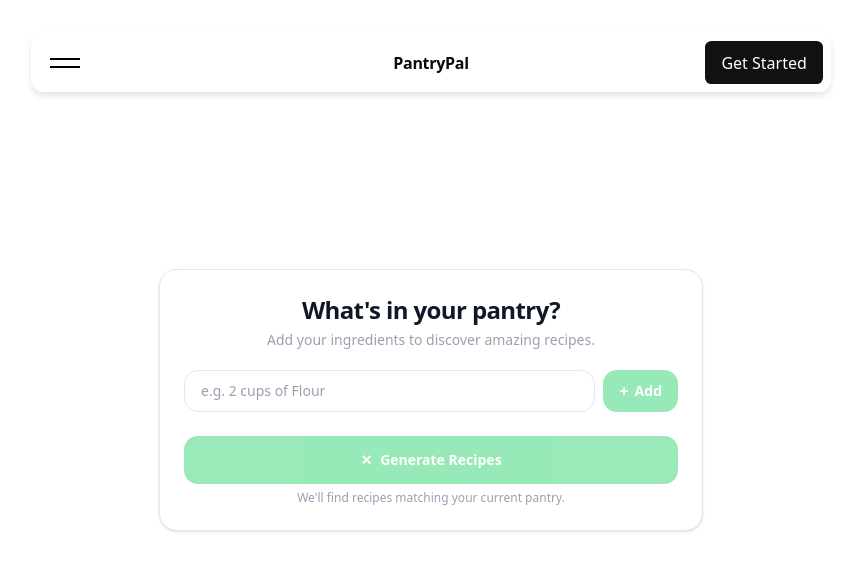
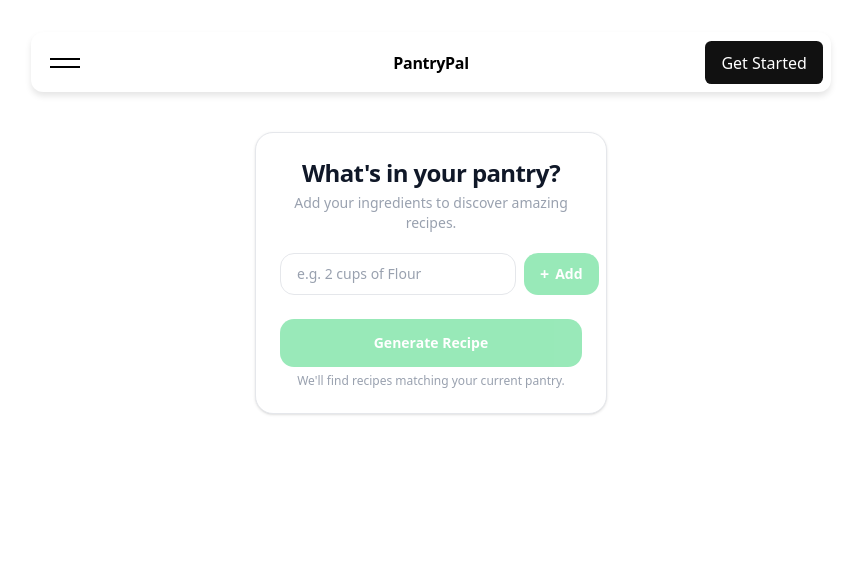
Before and after one commit to aaf1007/PantryPal, a React (Vite) app in the folder client/: page /ingredients in a window 1280 px wide. Shown: the top 570 px of the page, without its empty margins (209-1070 px from the left). Built offline with nearby package versions, Linux system fonts and the light colour scheme.

Commit message:
feat(client): refactor ingredient input flow and overhaul UI routing

```diff
--- a/client/package.json
+++ b/client/package.json
@@ -21,6 +21,7 @@
     "react": "^19.2.0",
     "react-dom": "^19.2.0",
     "react-icons": "^5.6.0",
+    "react-router-dom": "^7.13.1",
     "shadcn": "^4.0.5",
     "tailwind-merge": "^3.5.0",
     "tw-animate-css": "^1.4.0"
--- a/client/src/App.tsx
+++ b/client/src/App.tsx
@@ -1,11 +1,19 @@
-import IngredientsCall from './components/IngredientsCall'
+import { Route, Routes } from 'react-router-dom'
+import NavBar from './layouts/NavBar'
+import HomePage from './pages/HomePage'
+import IngredientsPage from './pages/IngredientsPage'
 
 function App() {
-
   return (
-    <div className="flex justify-center items-center h-dvh">
-      <IngredientsCall/>
-    </div>
+    <>
+      <NavBar />
+      <main>
+        <Routes>
+          <Route path="/" element={<HomePage />} />
+          <Route path="/ingredients" element={<IngredientsPage />} />
+        </Routes>
+      </main>
+    </>
   )
 }
 
--- a/client/src/components/IngredientsCall.tsx
+++ b/client/src/components/IngredientsCall.tsx
@@ -1,4 +1,4 @@
-import { useRef, useState } from "react";
+import { useEffect, useRef, useState } from "react";
 
 type RecipeResponse = {
   title: string;
@@ -7,47 +7,32 @@ type RecipeResponse = {
   estimatedTime: number;
 };
 
-/** Main pantry card — search ingredients, build a list, generate a recipe */
 export default function IngredientsCall() {
-  const [searchQuery, setSearchQuery] = useState("");
-  const [searchResults, setSearchResults] = useState<string[]>([]);
+  const [input, setInput] = useState("");
   const [selectedIngredients, setSelectedIngredients] = useState<string[]>([]);
-  const [isSearching, setIsSearching] = useState(false);
-  const [searchError, setSearchError] = useState<string | null>(null);
-  const [hasSearched, setHasSearched] = useState(false);
-
   const [recipe, setRecipe] = useState<RecipeResponse | null>(null);
   const [isGenerating, setIsGenerating] = useState(false);
   const [generateError, setGenerateError] = useState<string | null>(null);
+  const [recipeVisible, setRecipeVisible] = useState(false);
 
   const inputRef = useRef<HTMLInputElement>(null);
-  /** Fetch ingredient suggestions from the backend for the current query */
-  async function handleSearchSubmit(e: React.FormEvent) {
+
+  useEffect(() => {
+    if (recipe) {
+      const id = requestAnimationFrame(() => setRecipeVisible(true));
+      return () => cancelAnimationFrame(id);
+    }
+    setRecipeVisible(false);
+  }, [recipe]);
+
+  /** Add the typed ingredient to the list, ignoring duplicates and empty values */
+  function handleAddIngredient(e: React.FormEvent) {
     e.preventDefault();
-    const trimmed = searchQuery.trim();
-    if (!trimmed) return;
-
-    setIsSearching(true);
-    setSearchError(null);
-    setHasSearched(true);
-
-    try {
-      const res = await fetch(`/api/ingredients/search?query=${encodeURIComponent(trimmed)}`);
-      if (!res.ok) throw new Error("Search failed");
-      const data: string[] = await res.json();
-      setSearchResults(data);
-    } catch {
-      setSearchError("Could not fetch ingredients. Try again.");
-      setSearchResults([]);
-    } finally {
-      setIsSearching(false);
-    }
-  }
-
-  /** Add an ingredient to the selected list, ignoring duplicates */
-  function handleAddIngredient(ingredient: string) {
-    if (selectedIngredients.includes(ingredient)) return;
-    setSelectedIngredients((prev) => [...prev, ingredient]);
+    const trimmed = input.trim();
+    if (!trimmed || selectedIngredients.includes(trimmed)) return;
+    setSelectedIngredients((prev) => [...prev, trimmed]);
+    setInput("");
+    inputRef.current?.focus();
   }
 
   /** Remove an ingredient from the selected list */
@@ -58,7 +43,6 @@ export default function IngredientsCall() {
   /** Post the selected ingredients to the recipe generator */
   async function handleGenerateRecipe() {
     if (selectedIngredients.length === 0) return;
-
     setIsGenerating(true);
     setGenerateError(null);
     setRecipe(null);
@@ -69,9 +53,8 @@ export default function IngredientsCall() {
         headers: { "Content-Type": "application/json" },
         body: JSON.stringify({ ingredients: selectedIngredients }),
       });
-      if (!res.ok) throw new Error("Generation failed");
-      const data: RecipeResponse = await res.json();
-      setRecipe(data);
+      if (!res.ok) throw new Error();
+      setRecipe(await res.json());
     } catch {
       setGenerateError("Could not generate recipe. Try again.");
     } finally {
@@ -80,9 +63,14 @@ export default function IngredientsCall() {
   }
 
   return (
-    <div className="w-full max-w-xl px-4">
+    <div
+      className={[
+        "flex items-start gap-4 w-full px-4 transition-[max-width] duration-500 ease-out",
+        recipe ? "flex-row max-w-4xl" : "flex-col max-w-sm",
+      ].join(" ")}
+    >
       {/* Picker card */}
-      <div className="bg-white border border-gray-200 rounded-2xl shadow-sm p-6 flex flex-col gap-5">
+      <div className="bg-white border border-gray-200 rounded-2xl shadow-sm p-6 flex flex-col gap-5 w-full lg:max-w-sm shrink-0">
         {/* Header */}
         <div className="text-center">
           <h1 className="text-2xl font-bold text-gray-900 tracking-tight">
@@ -93,59 +81,25 @@ export default function IngredientsCall() {
           </p>
         </div>
 
-        {/* Search row */}
-        <form onSubmit={handleSearchSubmit} className="flex gap-2">
+        {/* Input row */}
+        <form onSubmit={handleAddIngredient} className="flex gap-2">
           <input
             ref={inputRef}
             type="text"
-            value={searchQuery}
-            onChange={(e) => setSearchQuery(e.target.value)}
+            value={input}
+            onChange={(e) => setInput(e.target.value)}
             placeholder="e.g. 2 cups of Flour"
             className="flex-1 border border-gray-200 rounded-xl px-4 py-2.5 text-sm text-gray-800 placeholder-gray-400 outline-none focus:border-gray-400 transition-colors"
           />
           <button
             type="submit"
-            disabled={isSearching || !searchQuery.trim()}
+            disabled={!input.trim()}
             className="flex items-center gap-1.5 bg-green-500 hover:bg-green-600 disabled:opacity-40 text-white text-sm font-semibold px-4 py-2.5 rounded-xl transition-colors cursor-pointer"
           >
             <span className="text-base leading-none">+</span>
-            {isSearching ? "Searching…" : "Add"}
+            Add
           </button>
         </form>
-
-        {/* Search results */}
-        {searchError && (
-          <p className="text-sm text-red-500 -mt-2">{searchError}</p>
-        )}
-
-        {!isSearching && hasSearched && searchResults.length === 0 && !searchError && (
-          <p className="text-sm text-gray-400 -mt-2">No ingredients found.</p>
-        )}
-
-        {searchResults.length > 0 && (
-          <div className="flex flex-col gap-2 -mt-1">
-            {searchResults.map((ingredient) => {
-              const alreadyAdded = selectedIngredients.includes(ingredient);
-              return (
-                <div
-                  key={ingredient}
-                  className="flex items-center justify-between bg-gray-50 border border-gray-200 rounded-xl px-4 py-2.5"
-                >
-                  <span className="text-sm text-gray-700 truncate pr-4">
-                    {ingredient}
-                  </span>
-                  <button
-                    onClick={() => handleAddIngredient(ingredient)}
-                    disabled={alreadyAdded}
-                    className="shrink-0 text-sm font-medium text-green-600 hover:text-green-700 disabled:text-gray-300 transition-colors cursor-pointer"
-                  >
-                    {alreadyAdded ? "Added" : "+ Add"}
-                  </button>
-                </div>
-              );
-            })}
-          </div>
-        )}
 
         {/* Selected ingredients */}
         {selectedIngredients.length > 0 && (
@@ -177,20 +131,31 @@ export default function IngredientsCall() {
             disabled={selectedIngredients.length === 0 || isGenerating}
             className="w-full flex items-center justify-center gap-2 bg-green-500 hover:bg-green-600 disabled:opacity-40 text-white font-bold text-sm py-3.5 rounded-xl transition-colors cursor-pointer"
           >
-            <span>✕</span>
-            {isGenerating ? "Generating…" : "Generate Recipes"}
+            {isGenerating ? "Generating…" : "Generate Recipe"}
           </button>
           <p className="text-xs text-gray-400">
             We'll find recipes matching your current pantry.
           </p>
         </div>
+
+        {generateError && (
+          <p className="text-sm text-red-500 -mt-2 text-center">{generateError}</p>
+        )}
       </div>
 
-      {/* Recipe result */}
-      {generateError && (
-        <p className="text-sm text-red-500 mt-4 text-center">{generateError}</p>
+      {/* Recipe panel — fades and slides in beside the picker */}
+      {recipe && (
+        <div
+          className={[
+            "w-full lg:flex-1 transition-all duration-500 ease-out motion-reduce:transition-none",
+            recipeVisible
+              ? "opacity-100 translate-y-0 lg:translate-x-0"
+              : "opacity-0 translate-y-3 lg:translate-y-0 lg:translate-x-3",
+          ].join(" ")}
+        >
+          <RecipeCard data={recipe} />
+        </div>
       )}
-      {recipe && <RecipeCard data={recipe} />}
     </div>
   );
 }
@@ -206,7 +171,7 @@ function TrashIcon() {
 
 function RecipeCard({ data }: { data: RecipeResponse }) {
   return (
-    <div className="bg-white border border-gray-200 rounded-2xl shadow-sm p-6 mt-4 flex flex-col gap-4">
+    <div className="bg-white border border-gray-200 rounded-2xl shadow-sm p-6 flex flex-col gap-4 h-full overflow-y-auto">
       <h2 className="text-xl font-bold text-gray-900">{data.title}</h2>
 
       <div>
@@ -215,9 +180,7 @@ function RecipeCard({ data }: { data: RecipeResponse }) {
         </h3>
         <ul className="flex flex-col gap-1">
           {data.ingredients.map((ing) => (
-            <li key={ing} className="text-sm text-gray-700">
-              {ing}
-            </li>
+            <li key={ing} className="text-sm text-gray-700">{ing}</li>
           ))}
         </ul>
       </div>
@@ -228,9 +191,7 @@ function RecipeCard({ data }: { data: RecipeResponse }) {
         </h3>
         <ol className="flex flex-col gap-2 list-decimal list-inside">
           {data.steps.map((step) => (
-            <li key={step} className="text-sm text-gray-700">
-              {step}
-            </li>
+            <li key={step} className="text-sm text-gray-700">{step}</li>
           ))}
         </ol>
       </div>
--- a/client/src/index.css
+++ b/client/src/index.css
@@ -121,15 +121,3 @@
   --radius-3xl: calc(var(--radius) * 2.2);
   --radius-4xl: calc(var(--radius) * 2.6);
 }
-
-@layer base {
-  * {
-    @apply border-border outline-ring/50;
-  }
-  body {
-    @apply bg-background text-foreground;
-  }
-  html {
-    @apply font-sans;
-  }
-}
--- /dev/null
+++ b/client/src/layouts/NavBar.tsx
@@ -0,0 +1,35 @@
+import CardNav from './CardNav.tsx';
+
+export default function NavBar() {
+  const items = [
+    {
+      label: "Home",
+      bgColor: "#0D0716",
+      textColor: "#fff",
+      links: [
+        { label: "Home", ariaLabel: "Go to Home", href: "/" },
+      ]
+    },
+    {
+      label: "Recipes",
+      bgColor: "#170D27",
+      textColor: "#fff",
+      links: [
+        { label: "Ingredients", ariaLabel: "Go to Ingredients", href: "/ingredients" },
+      ]
+    },
+  ];
+
+  return (
+    <CardNav
+      title="PantryPal"
+      items={items}
+      baseColor="#fff"
+      menuColor="#000"
+      buttonBgColor="#111"
+      buttonTextColor="#fff"
+      ease="power3.out"
+      theme="light"
+    />
+  )
+}
--- a/client/src/main.tsx
+++ b/client/src/main.tsx
@@ -1,12 +1,13 @@
 import { StrictMode } from 'react'
 import { createRoot } from 'react-dom/client'
+import { BrowserRouter } from 'react-router-dom'
 import App from './App.tsx'
-import NavBar from './components/NavBar.tsx'
 import './index.css'
 
 createRoot(document.getElementById('root')!).render(
   <StrictMode>
-    <NavBar />
-    <App />
+    <BrowserRouter>
+      <App />
+    </BrowserRouter>
   </StrictMode>,
 )
--- /dev/null
+++ b/client/src/pages/HomePage.tsx
@@ -0,0 +1,23 @@
+import { useNavigate } from 'react-router-dom'
+
+/** Landing page — introduces the app and directs users to the ingredients flow */
+export default function HomePage() {
+  const navigate = useNavigate()
+
+  return (
+    <div className="flex flex-col items-center justify-center min-h-[calc(100vh-60px)] px-4 text-center">
+      <h1 className="text-4xl font-bold text-gray-900 tracking-tight mb-3">
+        Welcome to PantryPal
+      </h1>
+      <p className="text-gray-400 text-base max-w-md mb-8">
+        Tell us what's in your pantry and we'll generate recipes you can cook right now.
+      </p>
+      <button
+        onClick={() => navigate('/ingredients')}
+        className="bg-green-500 hover:bg-green-600 text-white font-semibold text-sm px-6 py-3 rounded-xl transition-colors cursor-pointer"
+      >
+        Get Started
+      </button>
+    </div>
+  )
+}
--- /dev/null
+++ b/client/src/pages/IngredientsPage.tsx
@@ -0,0 +1,11 @@
+import IngredientsCall from '../components/IngredientsCall'
+
+export default function IngredientsPage() {
+  return (
+    <div className="grid grid-rows-[100px_1fr] h-dvh overflow-hidden">
+      <div className="row-start-2 overflow-y-auto flex justify-center items-start py-8 px-4">
+        <IngredientsCall />
+      </div>
+    </div>
+  )
+}
```
Also changed, not shown: client/src/components/NavBar.tsx (deleted, +0 -49 lines), client/src/layouts/CardNav.css (renamed from client/src/components/CardNav.css), client/src/layouts/CardNav.tsx (renamed from client/src/components/CardNav.tsx), client/src/layouts/ui/button.tsx (renamed from client/src/components/ui/button.tsx), 2 other files (tests, documents, lock files or other folders).
